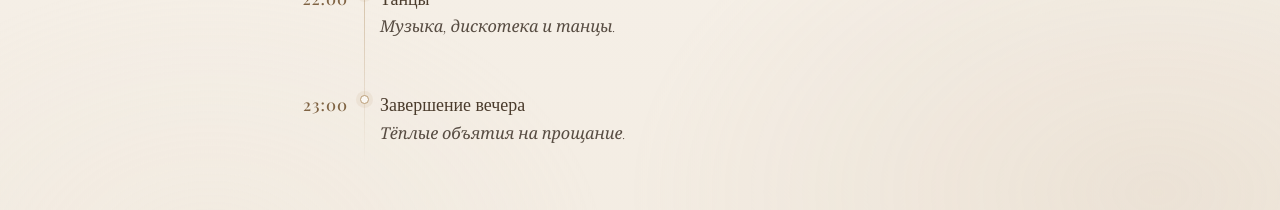
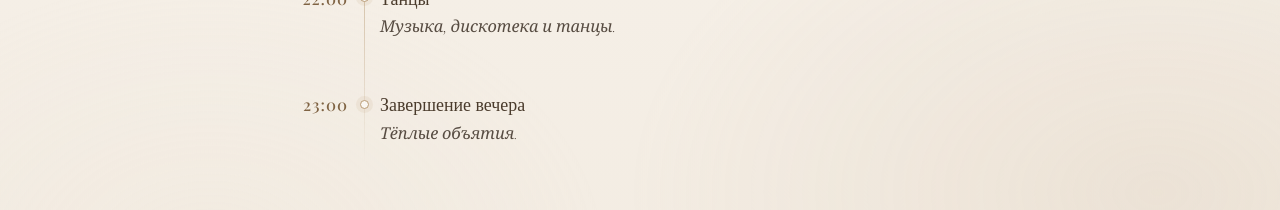
Before and after one commit to snganzhela-design/semen-lilia, a plain HTML site: page index.html in a window 1280 px wide. Shown: the part 1700-1910 px from the top of the page. Drawn offline with nearby package versions, Linux system fonts and the light colour scheme; animation ran at ten frames a second; a web font is replaced by a local one.

Commit message:
Программа: точки по центру строки, короче формулировка финала
Точка стояла на фиксированном отступе и висела на 4,8px выше середины
первой строки. Теперь отступ считается от строки заголовка, поэтому
выравнивание держится и когда заголовок переносится на две строки.
«Тёплые объятия на прощание» -> «Тёплые объятия».

```diff
--- a/index.html
+++ b/index.html
@@ -307,7 +307,8 @@
     .program-item { display: grid; grid-template-columns: 6rem 1fr; gap: 2rem; padding: 1.45rem 0; position: relative; }
     .program-time { font-family: 'Playfair Display', serif; font-size: 1.02rem; font-weight: 500; letter-spacing: 0.06em;
       color: var(--gold-deep); text-align: right; padding-top: 0.1rem; font-variant-numeric: tabular-nums; }
-    .program-dot { position: absolute; left: calc(7rem - 4px); top: 1.85rem; width: 9px; height: 9px; border-radius: 50%;
+    /* точка встаёт по центру первой строки: отступ ряда + половина строки заголовка − половина точки */
+    .program-dot { position: absolute; left: calc(7rem - 4px); top: calc(1.45rem + 0.98rem - 4.5px); width: 9px; height: 9px; border-radius: 50%;
       background: var(--ivory); border: 1.5px solid var(--gold); box-shadow: 0 0 0 4px rgba(185,156,118,0.12); }
     .program-content h3 { font-family: 'Playfair Display', serif; font-size: 1.12rem; font-weight: 500; color: var(--dark-text); }
     .program-content p { font-size: 1.02rem; font-weight: 300; color: var(--text-m); font-style: italic; }
@@ -641,7 +642,7 @@
         </div>
         <div class="program-item reveal reveal-l">
           <div class="program-time">23:00</div><div class="program-dot" aria-hidden="true"></div>
-          <div class="program-content"><h3>Завершение вечера</h3><p>Тёплые объятия на прощание.</p></div>
+          <div class="program-content"><h3>Завершение вечера</h3><p>Тёплые объятия.</p></div>
         </div>
       </div>
     </section>
```
